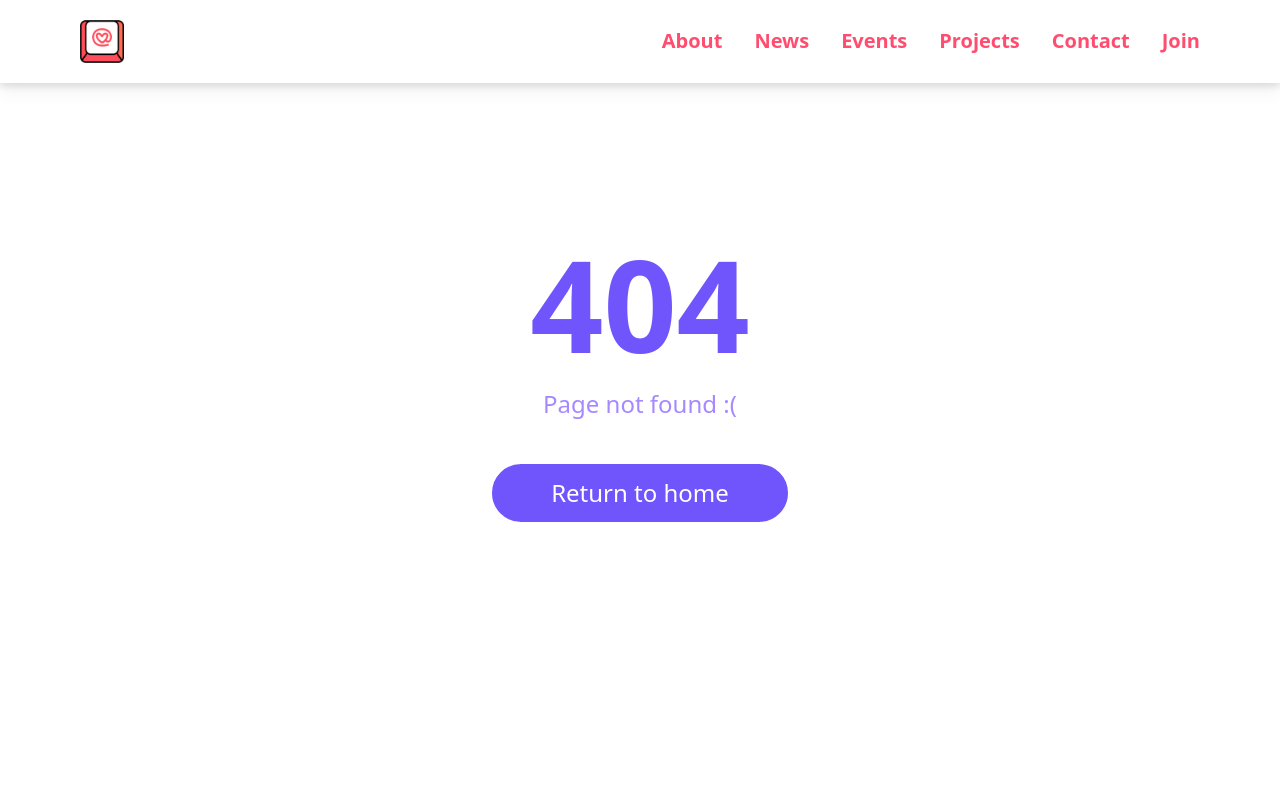
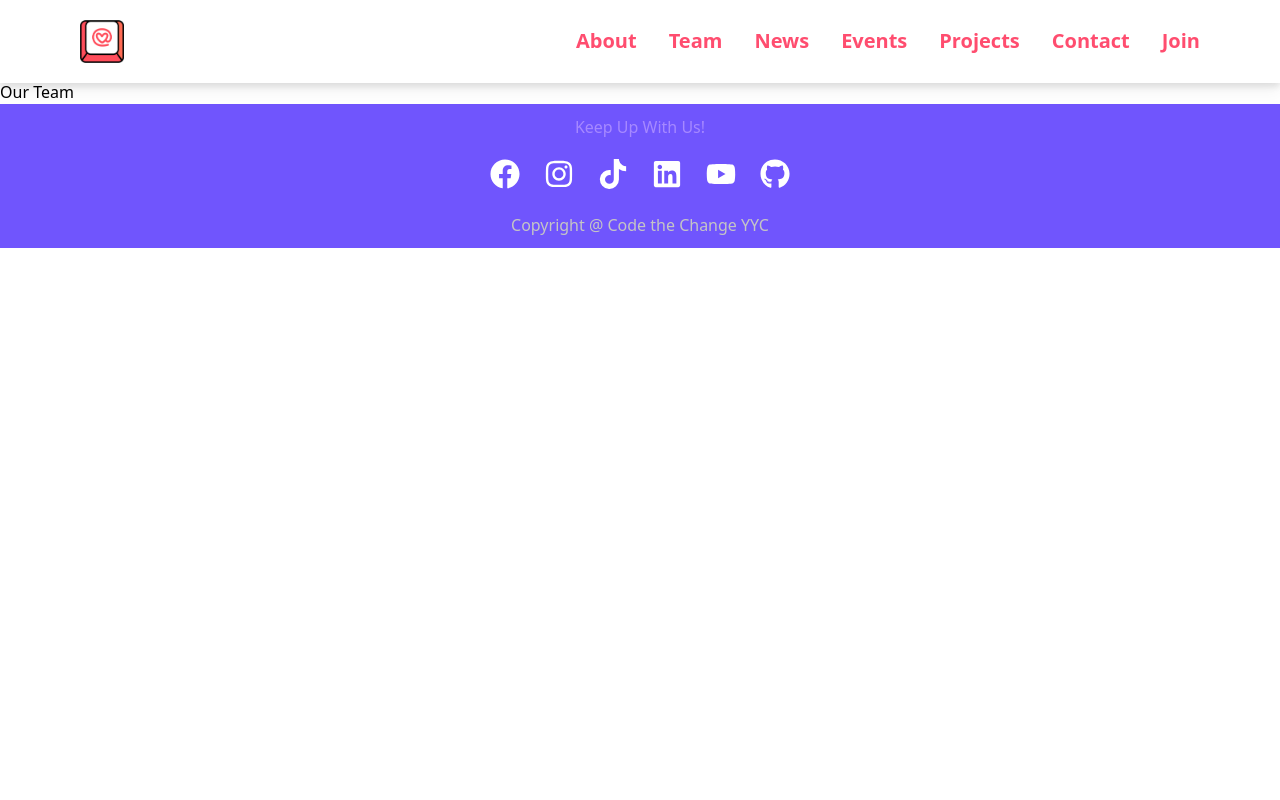
Before and after one commit to Code-the-Change-YYC/code-the-change-yyc-site, a Next.js app: page /our-team in a window 1280 px wide. Before the commit this address had no page. Shown: the top 800 px of the page. Built offline with nearby package versions, Linux system fonts and the light colour scheme; a web font is replaced by a local one.

Commit message:
made page for our team

```diff
--- a/components/Navbar.jsx
+++ b/components/Navbar.jsx
@@ -23,6 +23,9 @@ const Navbar = () => {
         <div className="hidden md:flex md:items-center md:space-x-8">
           <Link href="/who-we-are" legacyBehavior>
             <span className={TEXT_CLASSES}>About</span>
+          </Link>
+          <Link href="/our-team" legacyBehavior>
+            <span className={TEXT_CLASSES}>Team</span>
           </Link>
           <Link href="/newsletter" legacyBehavior>
             <span className={TEXT_CLASSES}>News</span>
--- /dev/null
+++ b/pages/our-team/index.js
@@ -0,0 +1,10 @@
+
+const OurTeam = () => {
+  return (
+    <div>
+      <h1>Our Team</h1>
+    </div>
+  );
+};
+
+export default OurTeam;
```
